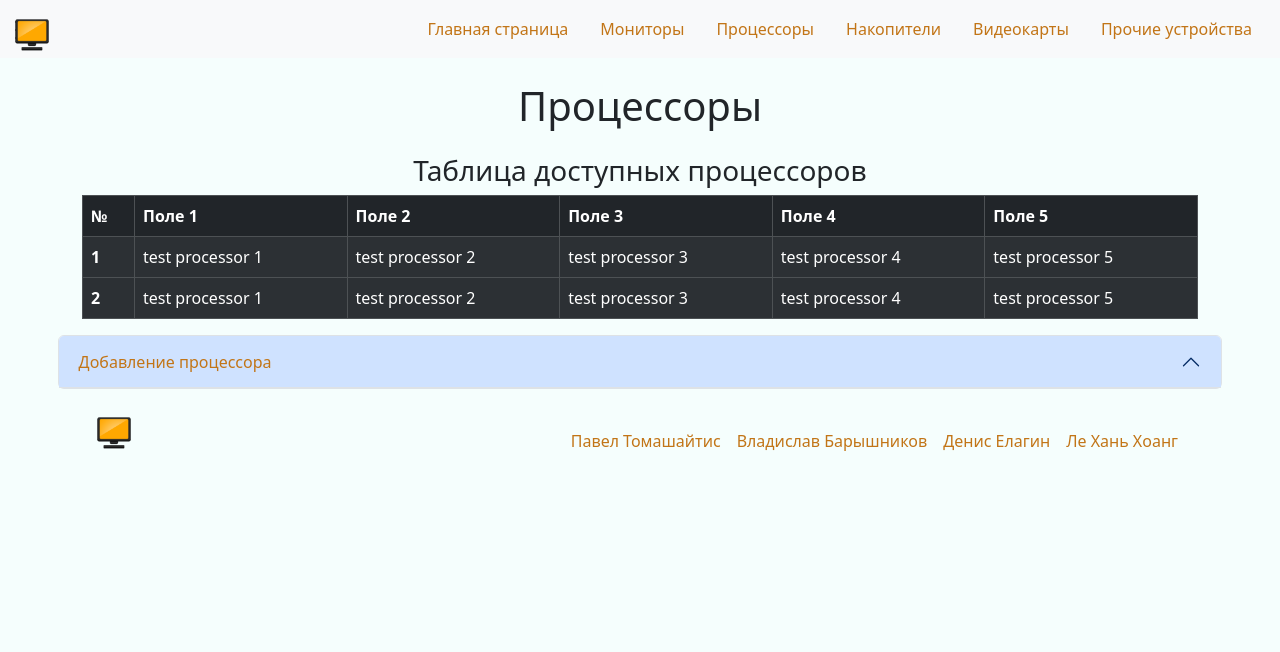
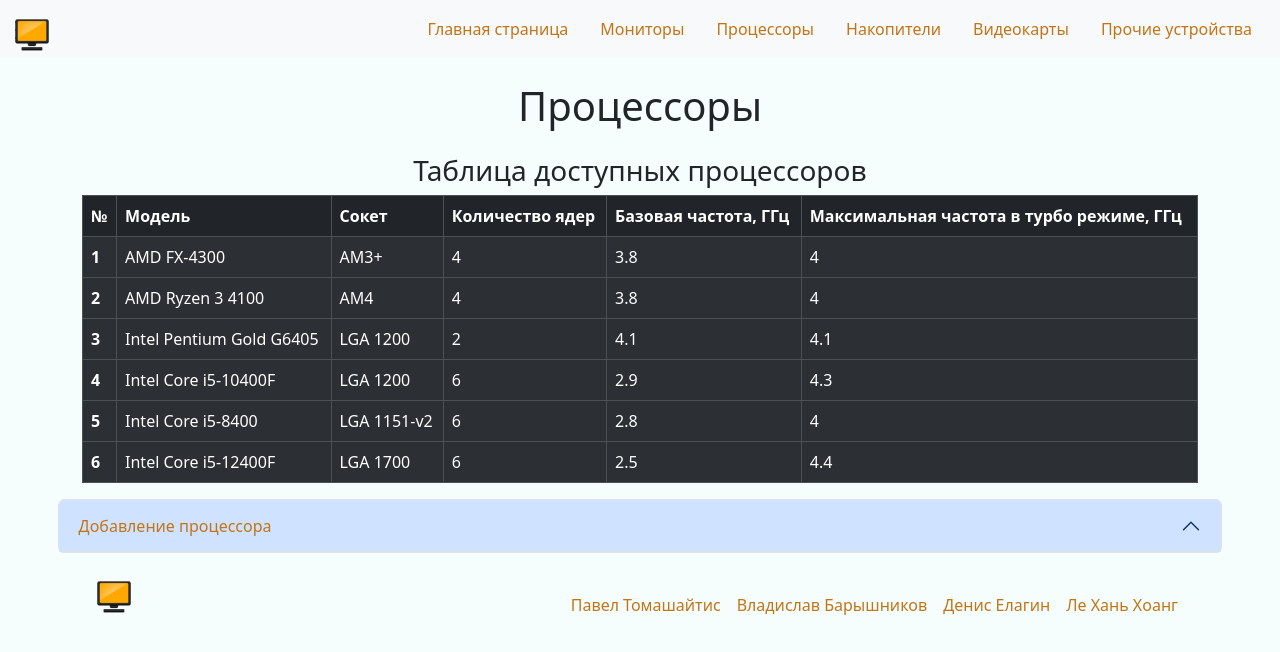
Before and after one commit to xwills1337/pc_parts_store, an Angular app: page /processors in a window 1280 px wide. Shown: the top 652 px of the page. Built offline with nearby package versions, Linux system fonts and the light colour scheme.

Commit message:
добавил поля для процессоров

```diff
--- a/src/app/pages/processors/processors.component.html
+++ b/src/app/pages/processors/processors.component.html
@@ -8,11 +8,11 @@
                     <thead class="thead-dark">
                         <tr>
                             <th scope="col">№</th>
-                            <th scope="col">Поле 1</th>
-                            <th scope="col">Поле 2</th>
-                            <th scope="col">Поле 3</th>
-                            <th scope="col">Поле 4</th>
-                            <th scope="col">Поле 5</th>
+                            <th scope="col">Модель</th>
+                            <th scope="col">Сокет</th>
+                            <th scope="col">Количество ядер</th>
+                            <th scope="col">Базовая частота, ГГц</th>
+                            <th scope="col">Максимальная частота в турбо режиме, ГГц</th>
                         </tr>
                     </thead>
                     <tbody *ngFor="let processor of processors; let i = index">
--- a/src/assets/processors.json
+++ b/src/assets/processors.json
@@ -1,16 +1,44 @@
 [
-    {
-        "att1": "test processor 1",
-        "att2": "test processor 2",
-        "att3": "test processor 3",
-        "att4": "test processor 4",
-        "att5": "test processor 5"
-    },
-    {
-        "att1": "test processor 1",
-        "att2": "test processor 2",
-        "att3": "test processor 3",
-        "att4": "test processor 4",
-        "att5": "test processor 5"
-    }
+  {
+    "att1": "AMD FX-4300",
+    "att2": "AM3+",
+    "att3": "4",
+    "att4": "3.8",
+    "att5": "4"
+  },
+  {
+    "att1": "AMD Ryzen 3 4100",
+    "att2": "AM4",
+    "att3": "4",
+    "att4": "3.8",
+    "att5": "4"
+  },
+  {
+    "att1": "Intel Pentium Gold G6405",
+    "att2": "LGA 1200",
+    "att3": "2",
+    "att4": "4.1",
+    "att5": "4.1"
+  },
+  {
+    "att1": "Intel Core i5-10400F",
+    "att2": "LGA 1200",
+    "att3": "6",
+    "att4": "2.9",
+    "att5": "4.3"
+  },
+  {
+    "att1": "Intel Core i5-8400",
+    "att2": "LGA 1151-v2",
+    "att3": "6",
+    "att4": "2.8",
+    "att5": "4"
+  },
+  {
+    "att1": "Intel Core i5-12400F",
+    "att2": "LGA 1700",
+    "att3": "6",
+    "att4": "2.5",
+    "att5": "4.4"
+  }
 ]
```
